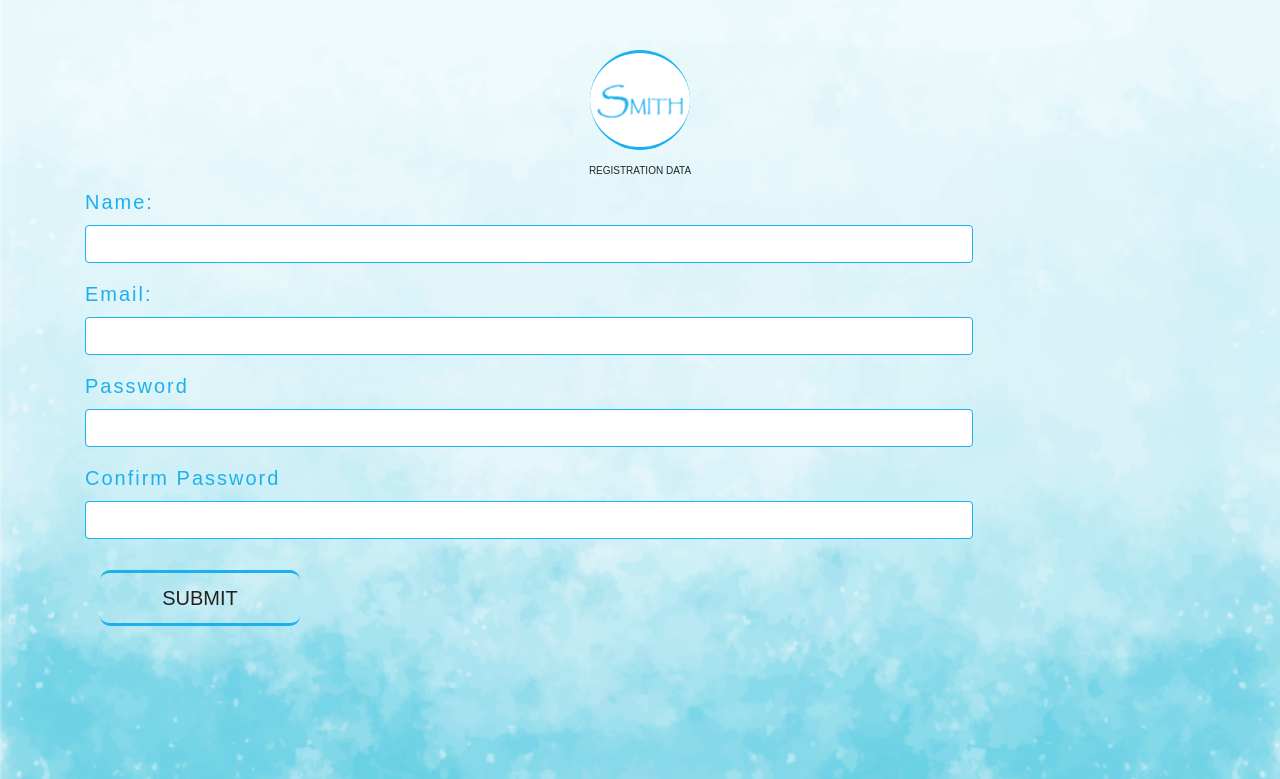
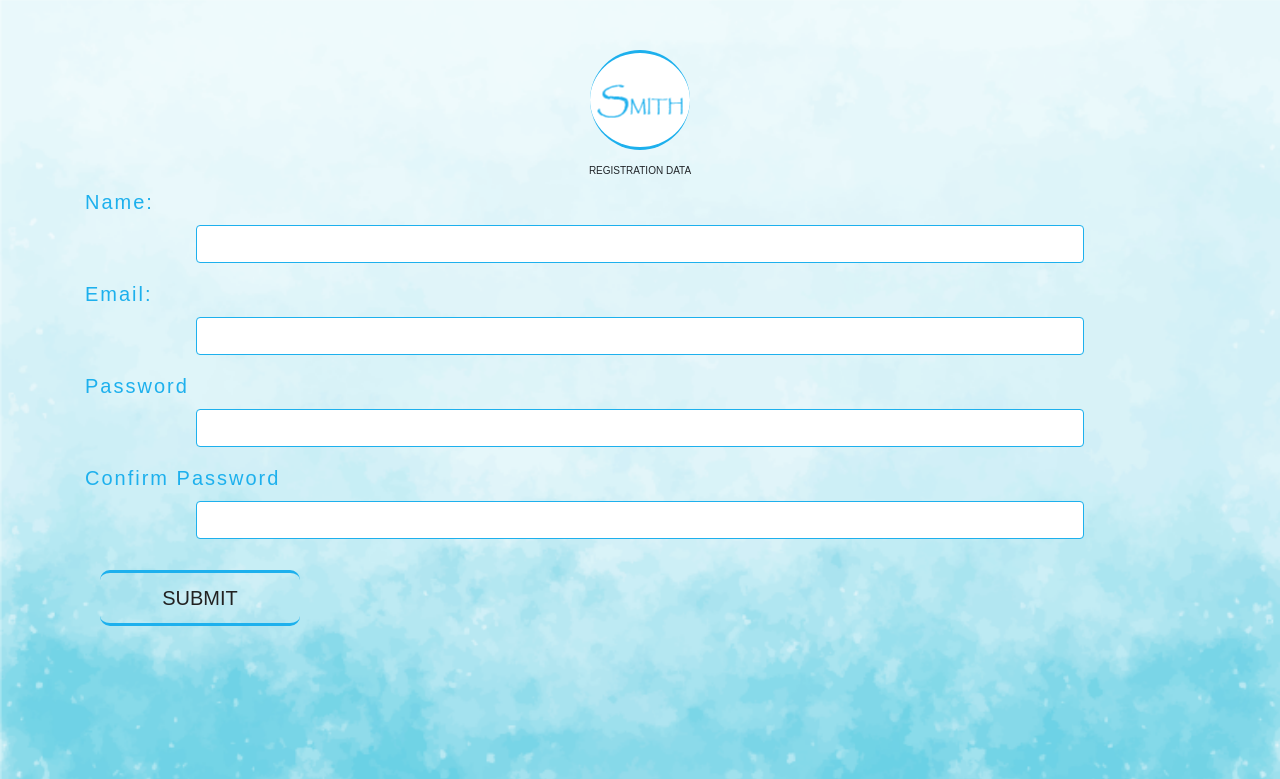
Before and after one commit to MOHAMMADmiZAN/smith_php, a PHP site: page /register.php in a window 1280 px wide. Shown: the top 779 px of the page. Run offline with PHP 8.4, Linux system fonts and the light colour scheme; some libraries are stand-ins or nearby versions.

Commit message:
insert set

```diff
--- a/assets/css/register.css
+++ b/assets/css/register.css
@@ -48,6 +48,7 @@ input {
     border: 1px solid #1db0ed !important;
     outline: none;
     transition: 0.4s;
+    margin: 0 auto !important;
 }
 
 input::placeholder {
@@ -125,9 +126,10 @@ input:focus {
     border-top: 3px solid #1db0ed;
     border-bottom: 3px solid #1db0ed;
 }
-.logo__img{
+
+.logo__img {
     position: absolute;
     top: 50%;
     left: 50%;
-    transform: translate(-50%,-50%);
+    transform: translate(-50%, -50%);
 }
```
